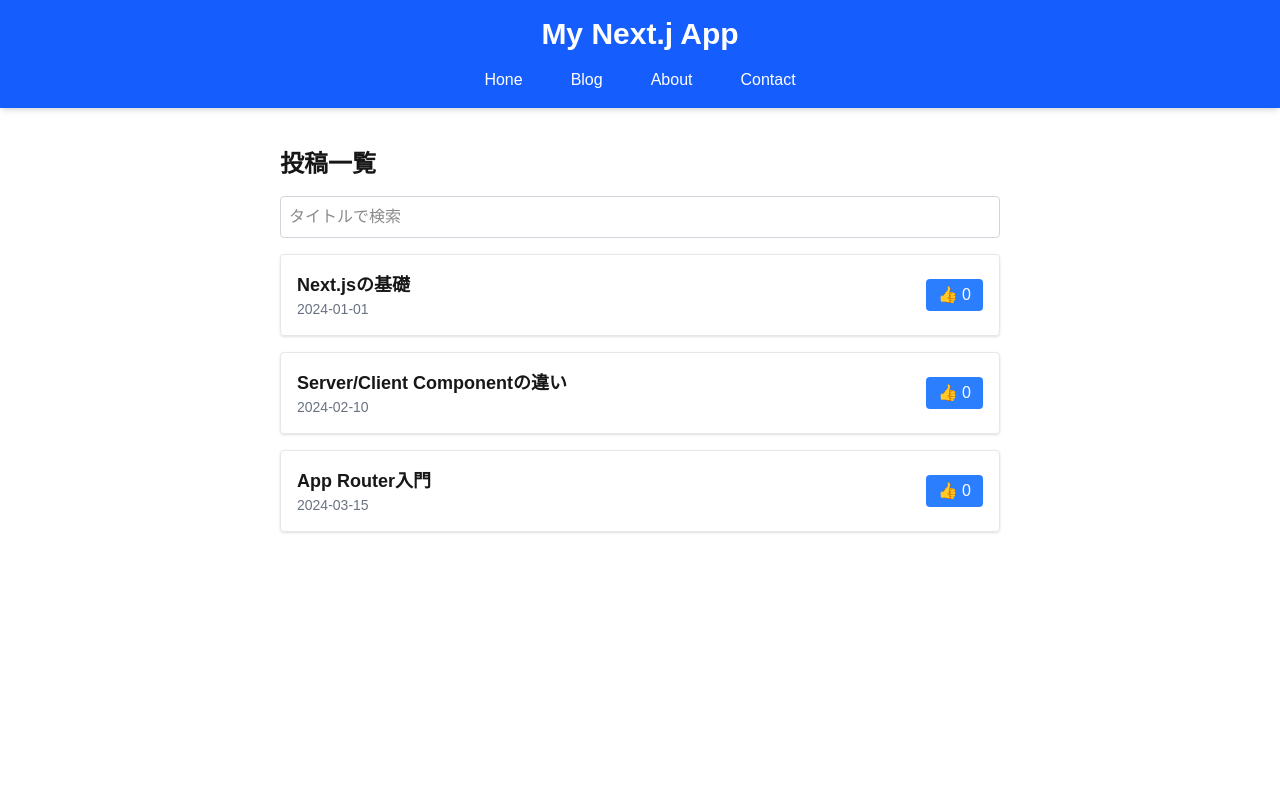
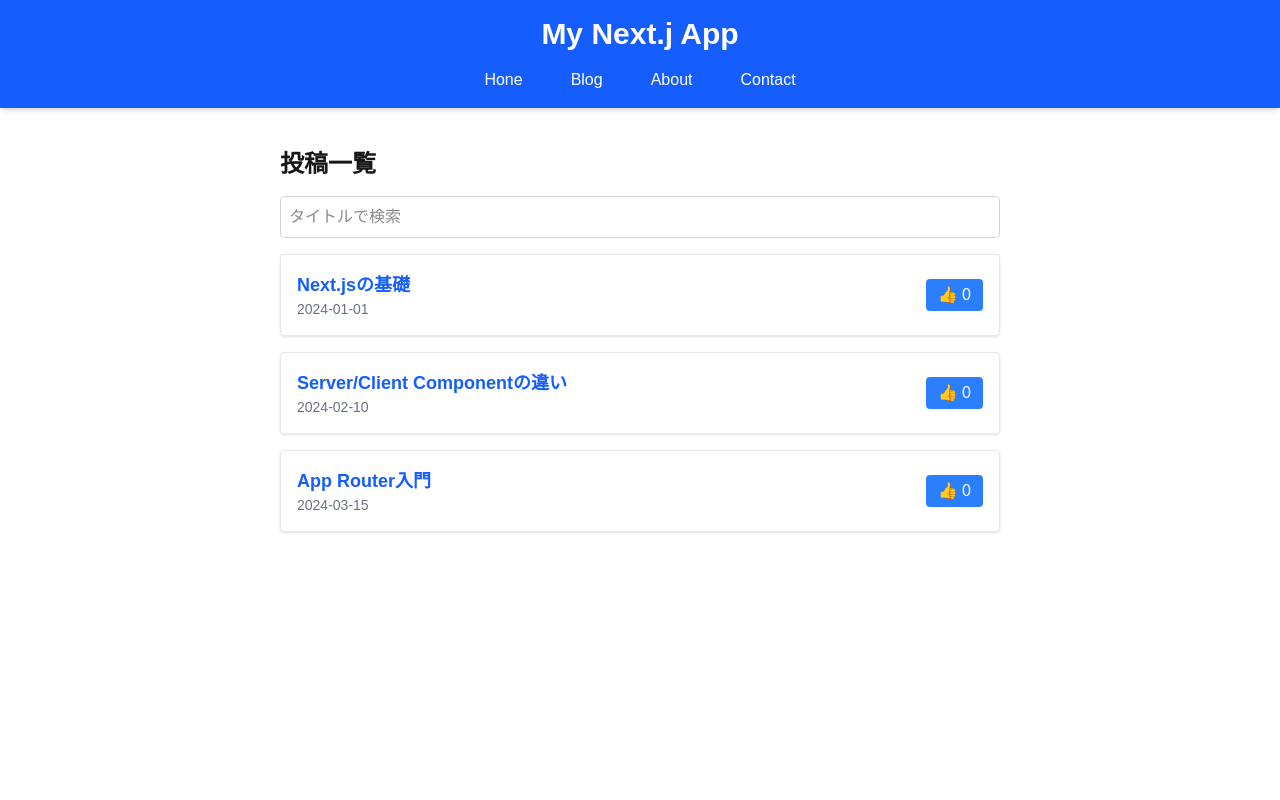
Before and after one commit to shouechi/nextjs_curriculum, a Next.js app in the folder my-app/: page /blog in a window 1280 px wide. Shown: the top 800 px of the page. Built offline with nearby package versions, Linux system fonts and the light colour scheme.

Commit message:
add: 404ページ作成、戻るボタン追加

```diff
--- /dev/null
+++ b/my-app/src/app/blog/[id]/_components/back-button.tsx
@@ -0,0 +1,15 @@
+'use client'
+
+import { useRouter } from 'next/navigation'
+
+export default function BackButton() {
+  const router = useRouter()
+  return (
+    <button
+      onClick={() => router.back()}
+      className="mt-6 rounded bg-gray-200 px-4 py-2 text-sm text-gray-700 hover:bg-gray-300"
+    >
+      ← 戻る
+    </button>
+  )
+}
--- a/my-app/src/app/blog/_components/post-list.tsx
+++ b/my-app/src/app/blog/_components/post-list.tsx
@@ -1,6 +1,7 @@
 'use client'
 
 import { Post } from "@/types/post"
+import Link from "next/link"
 import { useState } from "react"
 
 type Props = {
@@ -35,8 +36,16 @@ export default function PostList({ posts }: Props) {
             className="flex items-center justify-between rounded border border-gray-200 p-4 shadow-sm"
           >
             <div>
-              <h2 className="text-lg font-semibold">{post.title}</h2>
-              <p className="text-sm text-gray-500">{post.date}</p>
+              <div>
+                {/* <h2> タグを <Linkタグ>に修正 */}
+                <Link
+                  href={`/blog/${post.id}`}
+                  className="text-lg font-semibold text-blue-600 hover:cursor-pointer hover:underline"
+                >
+                  {post.title}
+                </Link>
+                <p className="text-sm text-gray-500">{post.date}</p>
+              </div>
             </div>
             <button
               onClick={() => handleLike(post.id)}
--- /dev/null
+++ b/my-app/src/app/not-found.tsx
@@ -0,0 +1,7 @@
+export default function notFound() {
+  return (
+    <div className="p-10 text-center">
+      <h2 className="text-2xl font-bold">記事が見つかりませんでした。</h2>
+    </div>
+  )
+}
```
